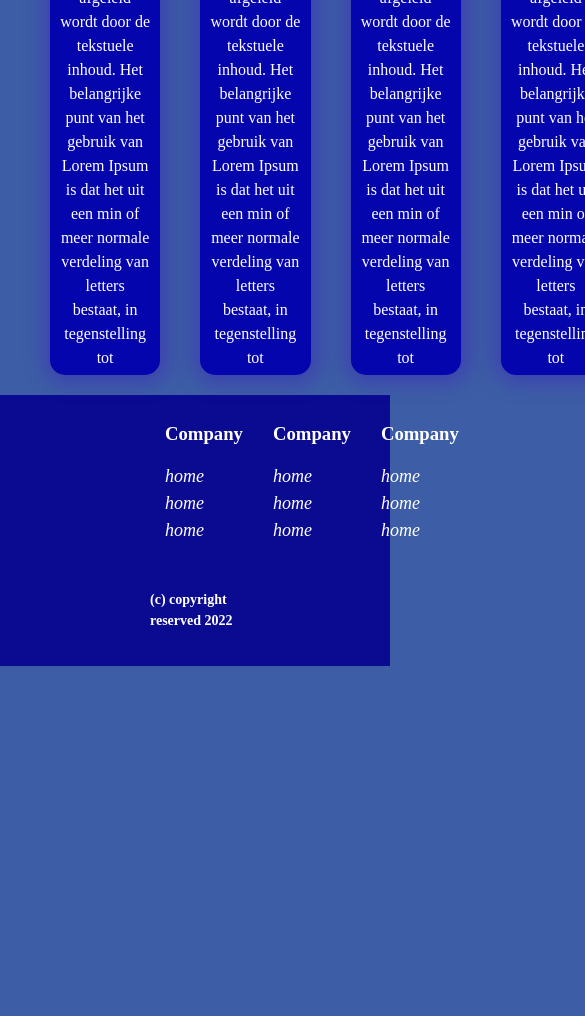
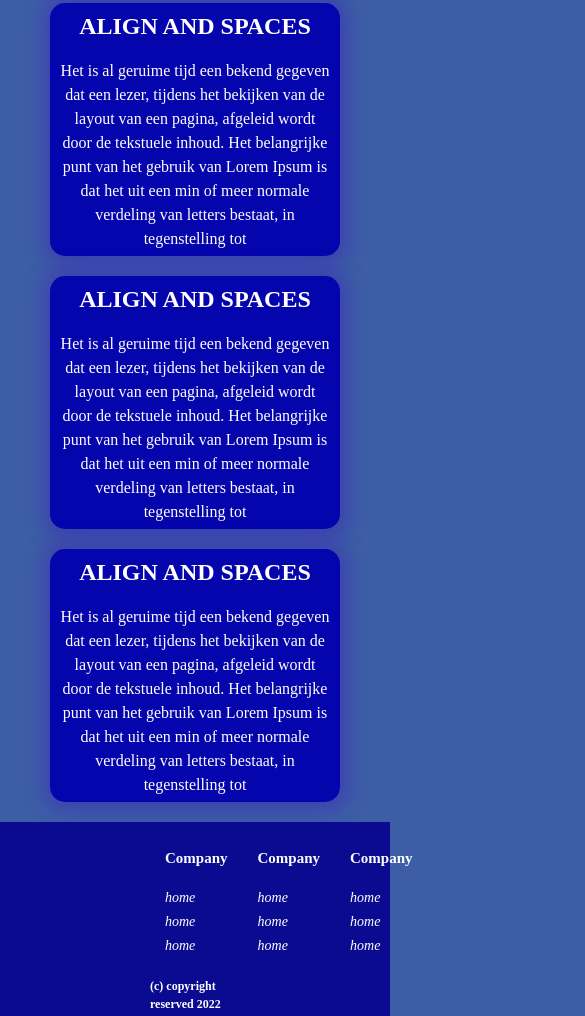
Before and after one commit to ebenezerogunremi/Flex-Projects, a plain HTML site: page project1/index.html in a window 390 px wide. Shown: the part 984-2000 px from the top of the page, 585 px wide, since content can reach past the window. Before the commit the page ends 1650 px from the top, so only its background shows below. Drawn offline with Linux system fonts and the light colour scheme.

Commit message:
media query added!

```diff
--- a/project1/index.html
+++ b/project1/index.html
@@ -31,7 +31,7 @@
 
     <header class="header">
         <div class="container">
-            <div>
+            <div class="headerwrite">
                 <h1>Matrix Innovation Limited</h1>
                 <p>Lorem Ipsum is simply dummy text of the printing and typesetting
                     industry. Lorem Ipsum has been the industry's standard dummy text
--- a/project1/style.css
+++ b/project1/style.css
@@ -149,3 +149,65 @@ h6 {
 .footcopyright h6{
     font-size: 14px;
 }
+
+@media(max-width:680px) {
+    .header .container{
+        display: block;
+        align-items: center;
+    }
+
+    .header h1 {
+        text-align: center;
+        font-size: 36px;
+        padding-top: 20px;
+    }
+
+    .header p {
+        font-size: 16px;
+        font-weight: 400;
+        justify-self: center;
+    }
+
+    .header img{
+        margin: 15px -10px 20px 70px;
+        max-width: 100%;
+    }
+
+    .boxes .container{
+        display: block;
+    }
+    .footer .container{
+        display: flex;
+        justify-content: space-around;
+        padding: 20px 150px;
+    }
+
+    .footcard {
+        /* background-color: rgb(20, 20, 196); */
+        justify-content: center;
+        padding: 5px 15px;
+
+    }
+    .footcard .footlink a{
+        color: white;
+        text-decoration: none;
+        font-size: 14px;
+        font-style: italic;
+        text-transform: lowercase;
+    }
+
+    .footcard h3{
+        text-align: center;
+        text-transform: capitalize;
+        font-size: 15px;
+    }
+
+    .footer .footcopyright{
+       justify-content: center;
+    }
+    .footcopyright h6{
+        margin-top: -25px;
+        font-size: 12px;
+    }
+
+}
```
